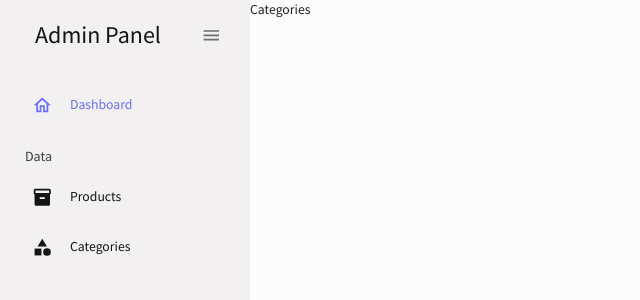
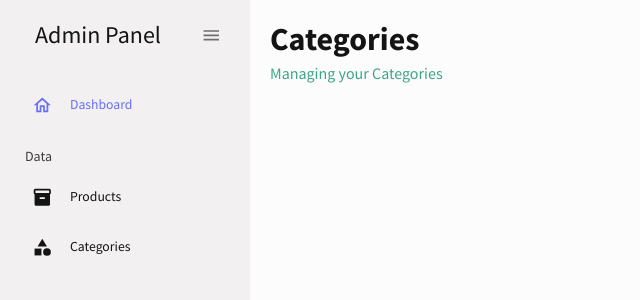
Before and after one commit to foullanifatimazohra/Dashboard-React-JS-MUI, a React (Create React App) app: page /categories in a window 1280 px wide. Shown: the top 300 px of the page, without its empty margins (0-640 px from the left). Built offline with nearby package versions, Linux system fonts and the light colour scheme.

Commit message:
fix : edit product button name

```diff
--- a/src/pages/categories/index.jsx
+++ b/src/pages/categories/index.jsx
@@ -1,5 +1,11 @@
 import React from "react";
+import { Box } from "@mui/material";
+import Header from "../../components/ui/Header";
 
 export const Categories = () => {
-  return <div>Categories</div>;
+  return (
+    <Box m="20px">
+      <Header title="Categories" subtitle="Managing your Categories" />
+    </Box>
+  );
 };
--- a/src/pages/products/SingleProduct.jsx
+++ b/src/pages/products/SingleProduct.jsx
@@ -116,7 +116,7 @@ export const SingleProduct = () => {
                     variant="contained"
                     size="large"
                   >
-                    Create New User
+                    {id ? "Update Product" : "Add Product"}
                   </Button>
                 </Box>
               </Box>
```
